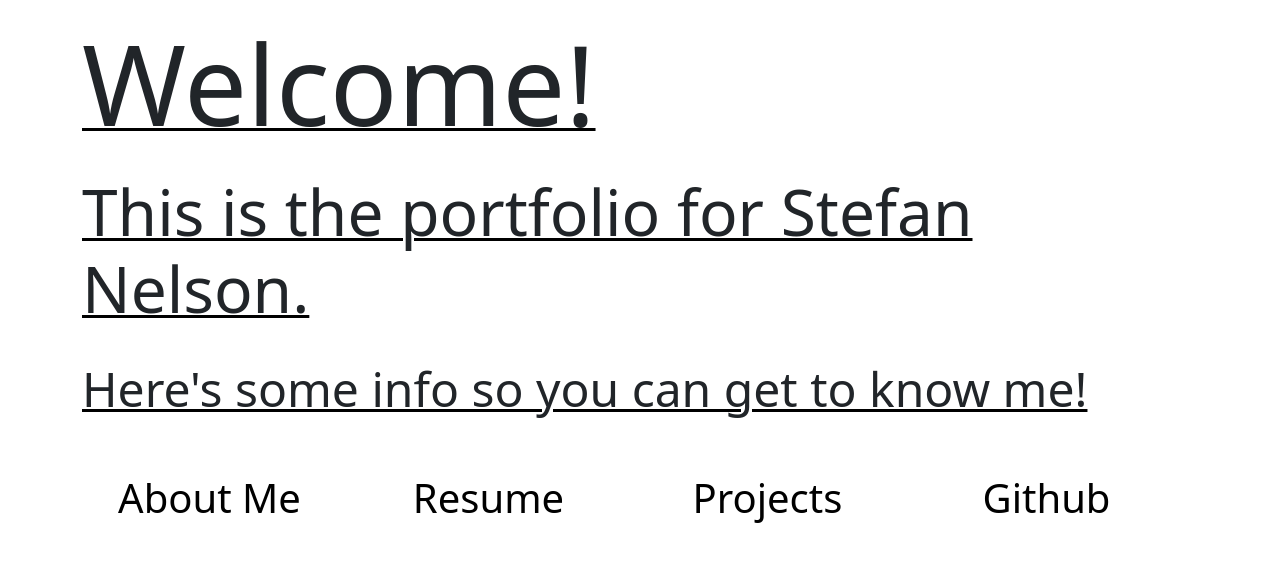
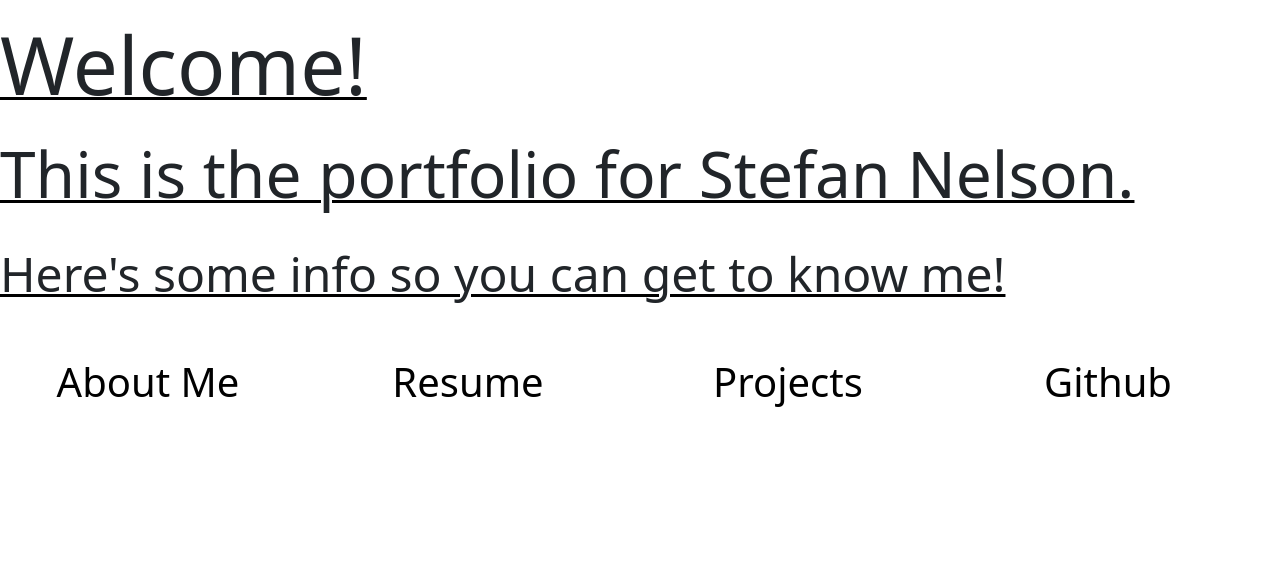
Before and after one commit to StefanHNelson0916/portfolio-heroku, a Flask app: page / in a window 1280 px wide. Shown: the top 562 px of the page. Run offline with Flask 2, Linux system fonts and the light colour scheme.

Commit message:
fixed sizing for welcome text

```diff
--- a/templates/home.html
+++ b/templates/home.html
@@ -22,10 +22,10 @@
       }
     </style>
   </head>
-<div class="container">
+<div class="container-">
   <div class="row  mb-3">
     <div class="col">
-      <h1 class="display-1 mt-lg-3" style="font-size: 7rem; text-decoration: underline 3px black;">Welcome!</h1>
+      <h1 class="display-1 mt-lg-3" style="text-decoration: underline 3px black;">Welcome!</h1>
     </div>
   </div>
   <div class="row mb-4">
```
